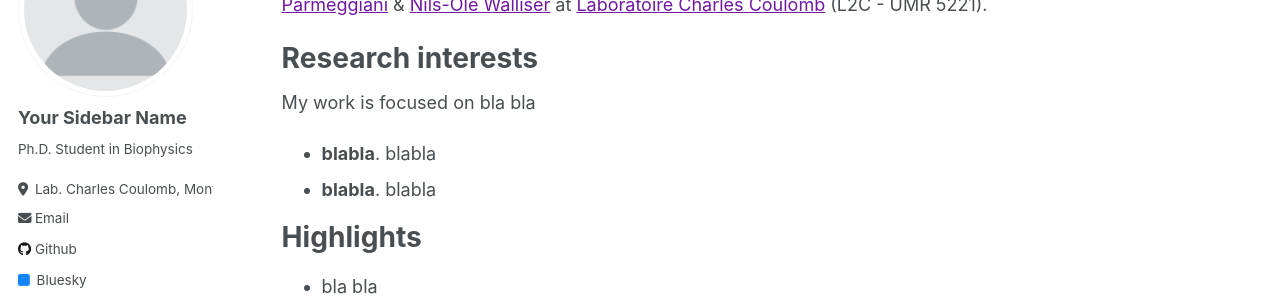
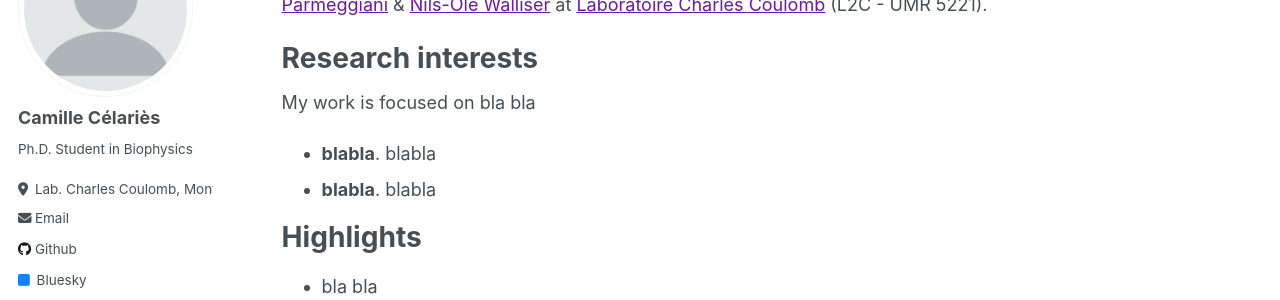
Before and after one commit to camillecelaries/camillecelaries.github.io, a Jekyll site: the page built from _pages/about.md, in a window 1280 px wide. Shown: the part 164-464 px from the top of the page. Built offline with Jekyll 4.4.1, drawn with Linux system fonts in a browser that asks for light colours.

Commit message:
Update _config.yml

```diff
--- a/_config.yml
+++ b/_config.yml
@@ -22,7 +22,7 @@ repository               : "camillecelaries/camillecelaries.github.io"
 author:
   # Biographic information
   avatar           : "profile.png"
-  name             : "Your Sidebar Name"
+  name             : "Camille Célariès"
   pronouns         : # example: "she/her"
   bio              : "Ph.D. Student in Biophysics"
   location         : "Lab. Charles Coulomb, Montpellier"
```
